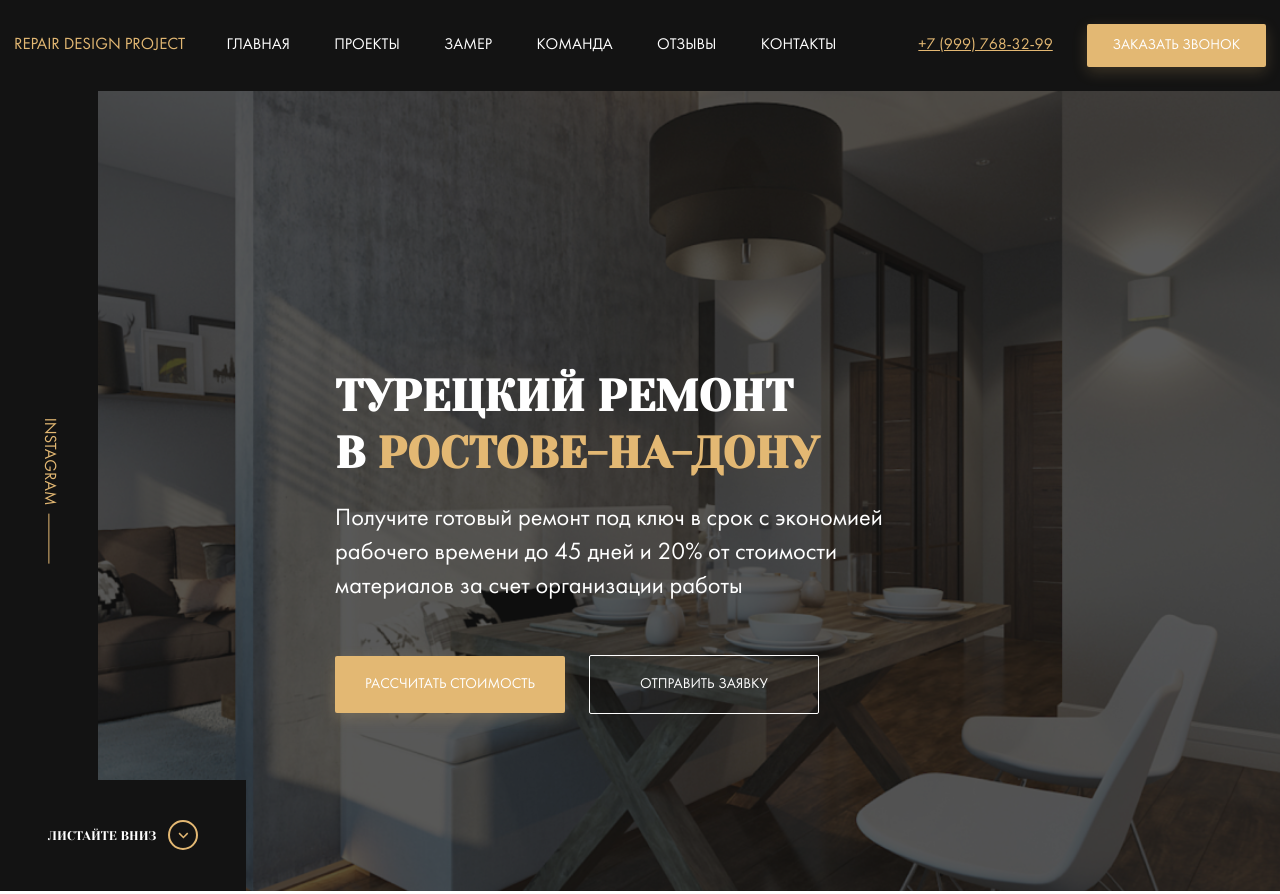
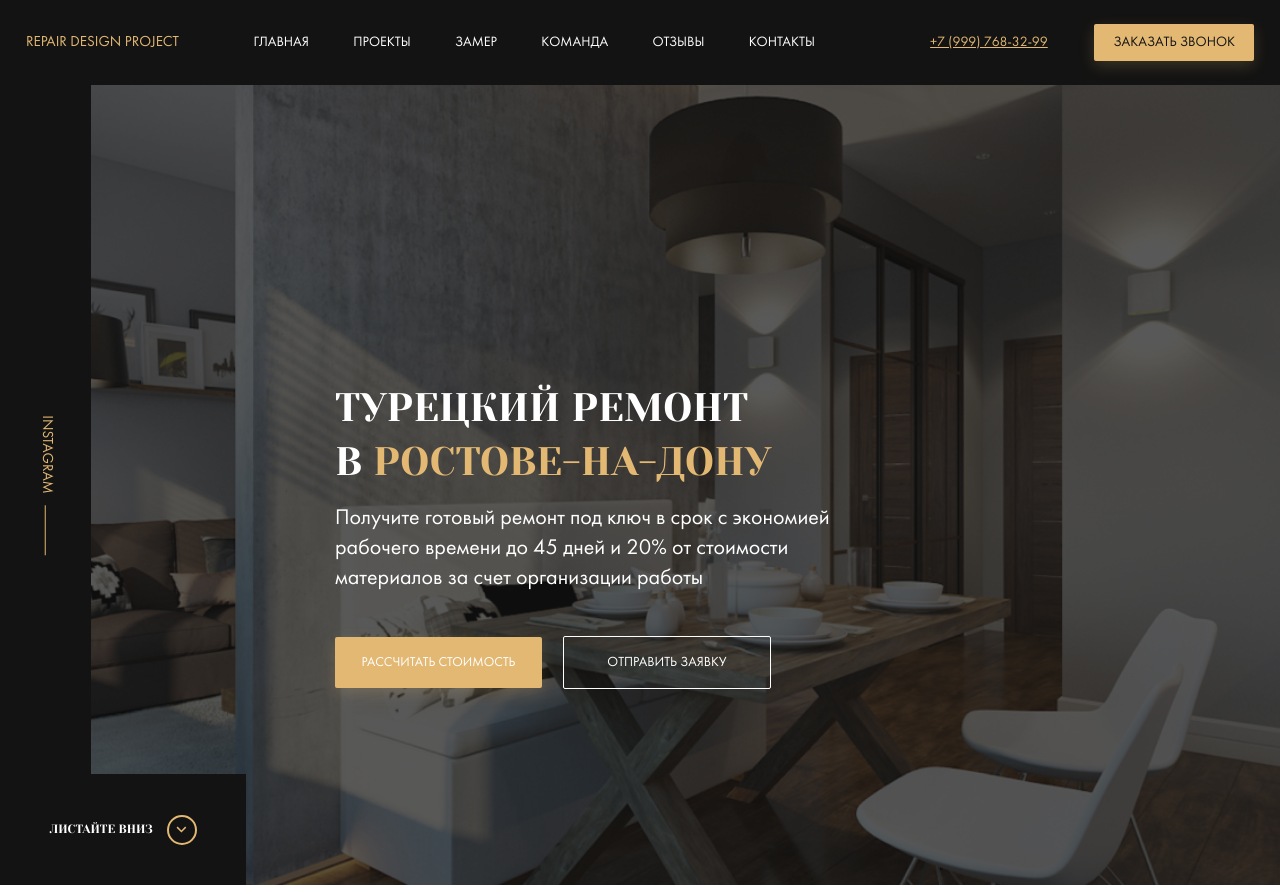
Before and after one commit to AlexGerman1337/trytogetbrain666, a website: page index.html in a window 1280 px wide. Shown: the top 894 px of the page. Drawn offline with Linux system fonts and the light colour scheme; files whose address does not match are found by name.

Commit message:
исправил все шрифты ит кнопки поп пп

```diff
--- a/sass/_grid.sass
+++ b/sass/_grid.sass
@@ -1,4 +1,3 @@
 .container
-  max-width: 1438px
-
+  max-width: 1256px
   margin: 0 auto
--- a/sass/_interface.sass
+++ b/sass/_interface.sass
@@ -1,9 +1,8 @@
 .button
-  padding: 13px 26px
+  padding: 11px 19px
   border: none
   border-radius: 2px
   text-transform: uppercase
-  font-size: 1.05rem
   &:hover
     cursor: pointer
   &--primary
@@ -24,10 +23,3 @@
       box-shadow: none
       color: $primary
       border-color: $primary
-
-@media screen and ( max-width: 760px )
-  .row
-    flex-direction: column
-    align-items: flex-start
-  .card
-      margin-bottom: 8rem
--- a/sass/templates/_header.sass
+++ b/sass/templates/_header.sass
@@ -1,9 +1,7 @@
 .header
-  width: 1438px
   max-width: 100%
   left: 0
   top: 0
-  width: 100%
   z-index: 99
   background-color: $dark
   padding: 24px 0
@@ -14,11 +12,18 @@
   justify-content: space-between
   align-items: center
 .logo
+  font-style: normal
   color: $primary
+  font-weight: 500
   text-transform: uppercase
-  font-size: 1.2rem
+  font-size: 1.071428rem
+  line-height: 1.14rem
 .nav
   &__item
+    font-style: normal
+    font-weight: normal
+    font-size: 14px
+    line-height: 16px
     color: $light
     text-decoration: none
     text-transform: uppercase
@@ -33,4 +38,13 @@
       color: $light
 .contacts
   &__phone
-    margin-right: 30px
+    margin-right: 43px
+    font-style: normal
+    font-weight: 500
+    font-size: 14px
+    line-height: 16px
+  &__button
+    font-weight: 500
+    font-size: 14px
+    line-height: 15px
+    color: $dark
--- a/sass/templates/_hero.sass
+++ b/sass/templates/_hero.sass
@@ -22,13 +22,18 @@
     margin-left: 4.28rem
     // сделали так чтобы слова турецкий ремонт переносились
   &__text
-    font-size: 1.74rem
-    max-width: 570px
-    line-height: 140%
-    margin-bottom: 3.6rem
+    max-width: 550px
+    font-style: normal
+    font-weight: normal
+    font-size: 22px
+    line-height: 30px
+    margin-bottom: 42px
   &__button
-    margin-right: 20px
-    padding: 20px 30px
+    font-weight: 500
+    font-size: 13.3px
+    line-height: 15px
+    margin-right: 17px
+    padding: 18px 26.5px
   &__instagram
     position: absolute
     left: 0
@@ -51,7 +56,7 @@
     font-family: Yeseva One
     font-style: normal
     font-weight: normal
-    font-size: 0.9rem
+    font-size: 12px
     line-height: 138.6%
     &:hover
       color: $primary
@@ -62,7 +67,7 @@
       height: 30px
       border: 2px solid $primary
       border-radius: 50%
-      margin-left: 12px
+      margin-left: 14px
 
 
 .instagram
@@ -71,8 +76,7 @@
   background-color: $dark
   justify-content: center
   align-items: center
-  width: 7rem
-
+  width: 6.5rem
   &__link
     display: flex
     text-transform: uppercase
@@ -80,24 +84,29 @@
     color: $primary
     transform: rotate(90deg)
     line-height: 0.8px
-    font-size: 1.2rem
+    font-size: 15px
     &::after
      content: ''
      width: 50px
      height: 1px
      background-color: $primary
-     margin-left: 8px
+     margin-left: 0.86rem
     &:hover
       color: $light
 .title
   margin: 0
-  margin-bottom: -0.357rem
+  margin-bottom: -0.5rem
   font-family: 'Yeseva One', cursive
   text-transform: uppercase
-  font-size: 3.15rem
-  line-height: 1.3
+  font-style: normal
+  font-weight: normal
+  font-size: 39.8px
+  line-height: 54px
   &__primary
     color: $primary
 
 .button--outline
-  padding: 20px 50px
+  font-weight: 500
+  font-size: 13.7px
+  line-height: 15px
+  padding: 17.8px 43.6px
--- a/sass/templates/_types.sass
+++ b/sass/templates/_types.sass
@@ -53,7 +53,7 @@
       font-family: FuturaBookC
       font-style: normal
       font-weight: normal
-      font-size: 16px
+      font-size: 15px
       line-height: 25px
       margin-bottom: 3.1px
 @media screen and ( max-width: 760px )
```
Also changed, not shown: css/style.css.
